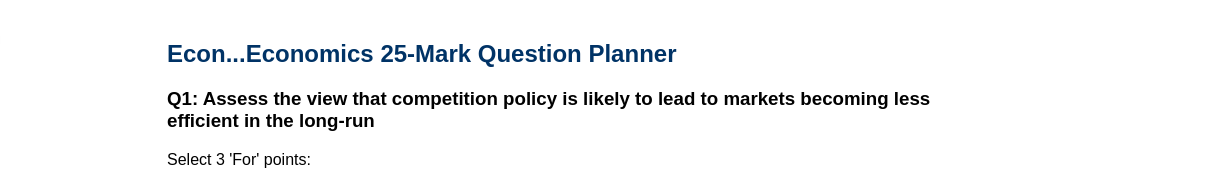
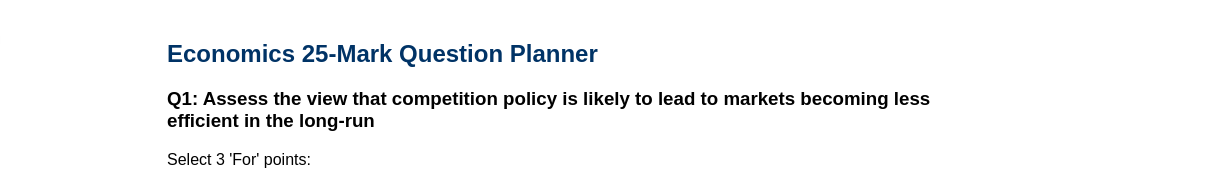
Before and after one commit to mathemountai/EconMrLong, a plain HTML site: page economicsmicro25.html in a window 1280 px wide. Shown: the top 186 px of the page, 73-1280 px from the left. Drawn offline with Linux system fonts and the light colour scheme.

Commit message:
Update economicsmicro25.html
Signed-off-by: mathemountai <mathemountain@gmail.com>

```diff
--- a/economicsmicro25.html
+++ b/economicsmicro25.html
@@ -42,7 +42,7 @@
   </style>
 </head>
 <body>
-  <h2>Econ...Economics 25-Mark Question Planner</h2>
+  <h2>Economics 25-Mark Question Planner</h2>
   <div id="game">
     <div class="question-box" id="questionBox"></div>
     <div class="options" id="optionsBox"></div>
@@ -348,6 +348,9 @@
     }
   `;
   document.head.appendChild(style);
+// 5.Shift title to avoid overlap
+  document.querySelector('h1')?.style.setProperty('margin-left', '70px');
+
 </script>
 
 
```
